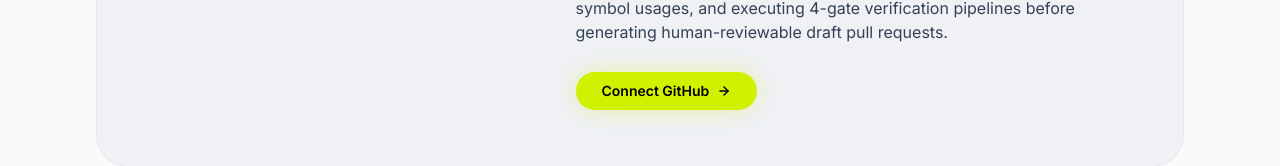
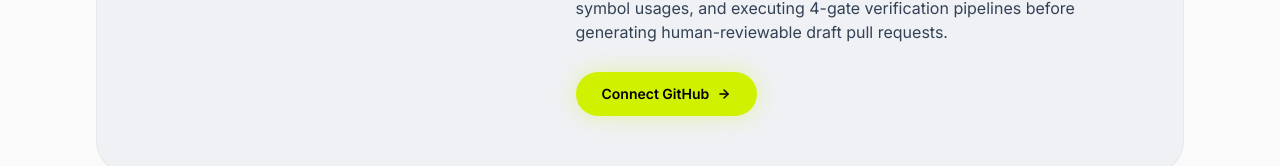
Before and after one commit to ravitejabolla756-sys/apiproof, a Next.js app in the folder apps/web/: page /about in a window 1280 px wide. Shown: the part 497-663 px from the top of the page. Built offline with nearby package versions, Linux system fonts and the light colour scheme; no server answers.

Commit message:
test: enforce About CTA touch target

```diff
--- a/apps/web/src/app/about/page.tsx
+++ b/apps/web/src/app/about/page.tsx
@@ -40,7 +40,7 @@ export default function AboutPage() {
               <div className="pt-2">
                 <Link
                   href="/login"
-                  className="btn-lime text-xs font-semibold px-6 py-3 shadow-[0_0_24px_rgba(208,241,0,0.35)] inline-flex items-center gap-2"
+                  className="btn-lime min-h-11 text-xs font-semibold px-6 py-3 shadow-[0_0_24px_rgba(208,241,0,0.35)] inline-flex items-center gap-2"
                 >
                   <span>Connect GitHub</span>
                   <ArrowRight className="w-3.5 h-3.5 text-black stroke-[2.5]" />
```
Also changed, not shown: 3 other files (tests, documents, lock files or other folders).
